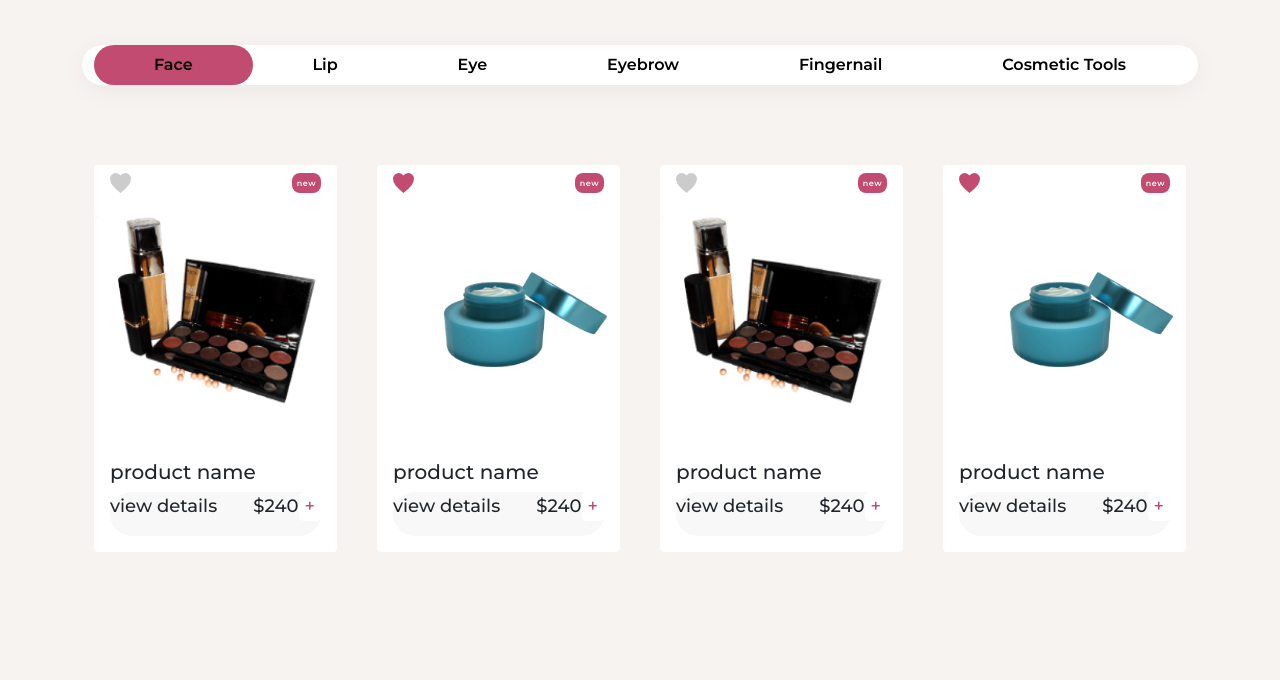
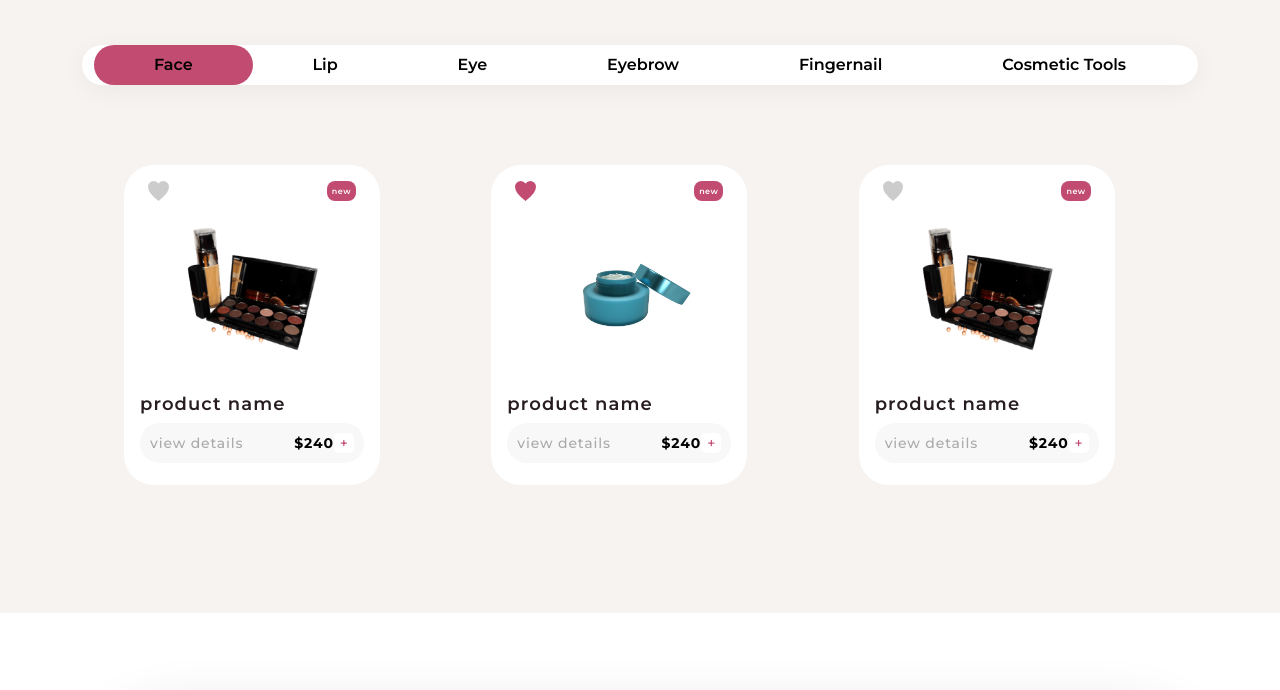
Before and after one commit to mohammadmajidd/lauraBeauty, a plain HTML site: page components/index.html in a window 1280 px wide. Shown: the part 2003-2693 px from the top of the page. Drawn offline with nearby package versions, Linux system fonts and the light colour scheme.

Commit message:
responsive product card

```diff
--- a/components/index.html
+++ b/components/index.html
@@ -220,21 +220,21 @@
                         <div class="swiper-wrapper">
                             <div class="swiper-slide">
                                 <div class="col">
-                                    <div class="card rounded border-0 bg products__productCard">
+                                    <div class="card  border-0 products__productCard">
                                         <div class="card-header bg-transparent border-0">
                                             <div class="d-flex justify-content-between products__cardHeader">
                                                 <img src="images/gray-like.svg">
                                                 <span>new</span>
                                             </div>
                                         </div>
-                                        <img src="images/make%20up%20palette%20box%20.png" class="card-img-top"
+                                        <img src="images/make%20up%20palette%20box%20.png" class="card-img-top products__imageCard"
                                              alt="palette">
                                         <div class="card-body">
                                             <h5 class="card-title text-start">product name</h5>
                                             <div class="products__productInfo">
-                                                <p>view details</p>
+                                                <span>view details</span>
                                                 <div class="products__footer">
-                                                    <p>$240</p>
+                                                    <span>$240</span>
                                                     <button>+</button>
                                                 </div>
                                             </div>
@@ -244,21 +244,21 @@
                             </div>
                             <div class="swiper-slide">
                                 <div class="col">
-                                    <div class="card rounded border-0 bg products__productCard">
+                                    <div class="card  border-0  products__productCard">
                                         <div class="card-header bg-transparent border-0">
                                             <div class="d-flex justify-content-between products__cardHeader">
                                                 <img src="images/pink-like.svg">
                                                 <span>new</span>
                                             </div>
                                         </div>
-                                        <img src="images/face%20cream.png" class="card-img-top"
+                                        <img src="images/face%20cream.png" class="card-img-top products__imageCard"
                                              alt="cream">
                                         <div class="card-body">
                                             <h5 class="card-title text-start">product name</h5>
                                             <div class="products__productInfo">
-                                                <p>view details</p>
+                                                <span>view details</span>
                                                 <div class="products__footer">
-                                                    <p>$240</p>
+                                                    <span>$240</span>
                                                     <button>+</button>
                                                 </div>
                                             </div>
@@ -268,21 +268,21 @@
                             </div>
                             <div class="swiper-slide">
                                 <div class="col">
-                                    <div class="card rounded border-0 bg products__productCard">
+                                    <div class="card  border-0 products__productCard">
                                         <div class="card-header bg-transparent border-0">
                                             <div class="d-flex justify-content-between products__cardHeader">
                                                 <img src="images/gray-like.svg">
                                                 <span>new</span>
                                             </div>
                                         </div>
-                                        <img src="images/make%20up%20palette%20box%20.png" class="card-img-top"
+                                        <img src="images/make%20up%20palette%20box%20.png" class="card-img-top products__imageCard"
                                              alt="palette">
                                         <div class="card-body">
                                             <h5 class="card-title text-start">product name</h5>
                                             <div class="products__productInfo">
-                                                <p>view details</p>
+                                                <span>view details</span>
                                                 <div class="products__footer">
-                                                    <p>$240</p>
+                                                    <span>$240</span>
                                                     <button>+</button>
                                                 </div>
                                             </div>
@@ -292,21 +292,21 @@
                             </div>
                             <div class="swiper-slide">
                                 <div class="col">
-                                    <div class="card rounded border-0 bg products__productCard">
+                                    <div class="card  border-0 products__productCard">
                                         <div class="card-header bg-transparent border-0">
                                             <div class="d-flex justify-content-between products__cardHeader">
                                                 <img src="images/pink-like.svg">
                                                 <span>new</span>
                                             </div>
                                         </div>
-                                        <img src="images/face%20cream.png" class="card-img-top"
+                                        <img src="images/face%20cream.png" class="card-img-top products__imageCard"
                                              alt="cream">
                                         <div class="card-body">
                                             <h5 class="card-title text-start">product name</h5>
                                             <div class="products__productInfo">
-                                                <p>view details</p>
+                                                <span>view details</span>
                                                 <div class="products__footer">
-                                                    <p>$240</p>
+                                                    <span>$240</span>
                                                     <button>+</button>
                                                 </div>
                                             </div>
@@ -316,21 +316,21 @@
                             </div>
                             <div class="swiper-slide">
                                 <div class="col">
-                                    <div class="card rounded border-0 bg products__productCard">
+                                    <div class="card  border-0 products__productCard">
                                         <div class="card-header bg-transparent border-0">
                                             <div class="d-flex justify-content-between products__cardHeader">
                                                 <img src="images/gray-like.svg">
                                                 <span>new</span>
                                             </div>
                                         </div>
-                                        <img src="images/make%20up%20palette%20box%20.png" class="card-img-top"
+                                        <img src="images/make%20up%20palette%20box%20.png" class="card-img-top products__imageCard"
                                              alt="palette">
                                         <div class="card-body">
                                             <h5 class="card-title text-start">product name</h5>
                                             <div class="products__productInfo">
-                                                <p>view details</p>
+                                                <span>view details</span>
                                                 <div class="products__footer">
-                                                    <p>$240</p>
+                                                    <span>$240</span>
                                                     <button>+</button>
                                                 </div>
                                             </div>
@@ -340,21 +340,21 @@
                             </div>
                             <div class="swiper-slide">
                                 <div class="col">
-                                    <div class="card rounded border-0 bg products__productCard">
+                                    <div class="card  border-0 products__productCard">
                                         <div class="card-header bg-transparent border-0">
                                             <div class="d-flex justify-content-between products__cardHeader">
                                                 <img src="images/pink-like.svg">
                                                 <span>new</span>
                                             </div>
                                         </div>
-                                        <img src="images/face%20cream.png" class="card-img-top"
+                                        <img src="images/face%20cream.png" class="card-img-top products__imageCard"
                                              alt="cream">
                                         <div class="card-body">
                                             <h5 class="card-title text-start">product name</h5>
                                             <div class="products__productInfo">
-                                                <p>view details</p>
+                                                <span>view details</span>
                                                 <div class="products__footer">
-                                                    <p>$240</p>
+                                                    <span>$240</span>
                                                     <button>+</button>
                                                 </div>
                                             </div>
--- a/components/js/swiper.js
+++ b/components/js/swiper.js
@@ -6,30 +6,28 @@ var swiper = new Swiper(".mySwiper", {
     },
     breakpoints: {
         540: {
-            slidesPerView: 2,
-            spaceBetween: 20
+            slidesPerView: 1.5,
+            spaceBetween: 40
         },
-        // when window width is >= 480px
-        576: {
-            slidesPerView:3,
+        726: {
+            slidesPerView:2,
             spaceBetween: 30
         },
-        // when window width is >= 640px
-        720: {
-            slidesPerView: 3,
-            spaceBetween: 40
-        },
         960: {
-            slidesPerView: 3,
-            spaceBetween: 40
+            slidesPerView: 2.5,
+            spaceBetween: 50
         },
         1140: {
+            slidesPerView: 3,
+            spaceBetween: 10
+        },
+        1320: {
             slidesPerView: 4,
             spaceBetween: 40
         },
-        1320: {
+        1400: {
             slidesPerView: 5,
-            spaceBetween: 40
+            spaceBetween: 80
         },
     }
 });
--- a/scss/component/_swiper.scss
+++ b/scss/component/_swiper.scss
@@ -9,8 +9,6 @@
 .swiper-slide {
   text-align: center;
   font-size: 18px;
-
-
   /* Center slide text vertically */
   display: -webkit-box;
   display: -ms-flexbox;
--- a/scss/section/_products.scss
+++ b/scss/section/_products.scss
@@ -1,8 +1,25 @@
 @use "../costum";
-.products{
+
+.products {
   margin: 5rem auto;
-  &__cardHeader{
-    span{
+
+  &__productCard {
+    width: 16rem;
+    height: 20rem;
+    border-radius: 30px;
+    margin-left: 30px;
+  }
+
+  &__imageCard {
+    text-align: center;
+    margin: auto;
+    width: 10rem;
+  }
+
+  &__cardHeader {
+    padding: 0.5rem;
+
+    span {
       background-color: #c24b71;
       font-size: 8px;
       border-radius: 8px;
@@ -16,18 +33,36 @@
       color: #fff;
     }
   }
-  &__productInfo{
+
+  &__productInfo {
     background-color: #f8f8f8;
     border-radius: 30px;
+    padding: 10px;
     display: flex;
     justify-content: space-between;
     align-items: center;
+    font-size: 14px;
+    font-weight: normal;
+    font-stretch: normal;
+    font-style: normal;
+    line-height: normal;
+    letter-spacing: 0.84px;
+    text-align: left;
+    color: #aaa;
   }
-  &__footer{
+
+  &__footer {
     display: flex;
     justify-content: space-between;
     align-items: baseline;
-    button{
+
+    span {
+      font-weight: bold;
+      color: black;
+    }
+
+
+    button {
       background-color: white;
       color: #c24b71;
       border-radius: 5px;
@@ -35,3 +70,17 @@
     }
   }
 }
+
+.card-body {
+
+  h5 {
+    font-size: 18px;
+    font-weight: 600;
+    font-stretch: normal;
+    font-style: normal;
+    line-height: normal;
+    letter-spacing: 1.08px;
+    //text-align: left;
+    color: #271d20;
+  }
+}
```
Also changed, not shown: assets/css/style.css, scss/style.css. Lines whose indentation alone changed are shown as unchanged.
